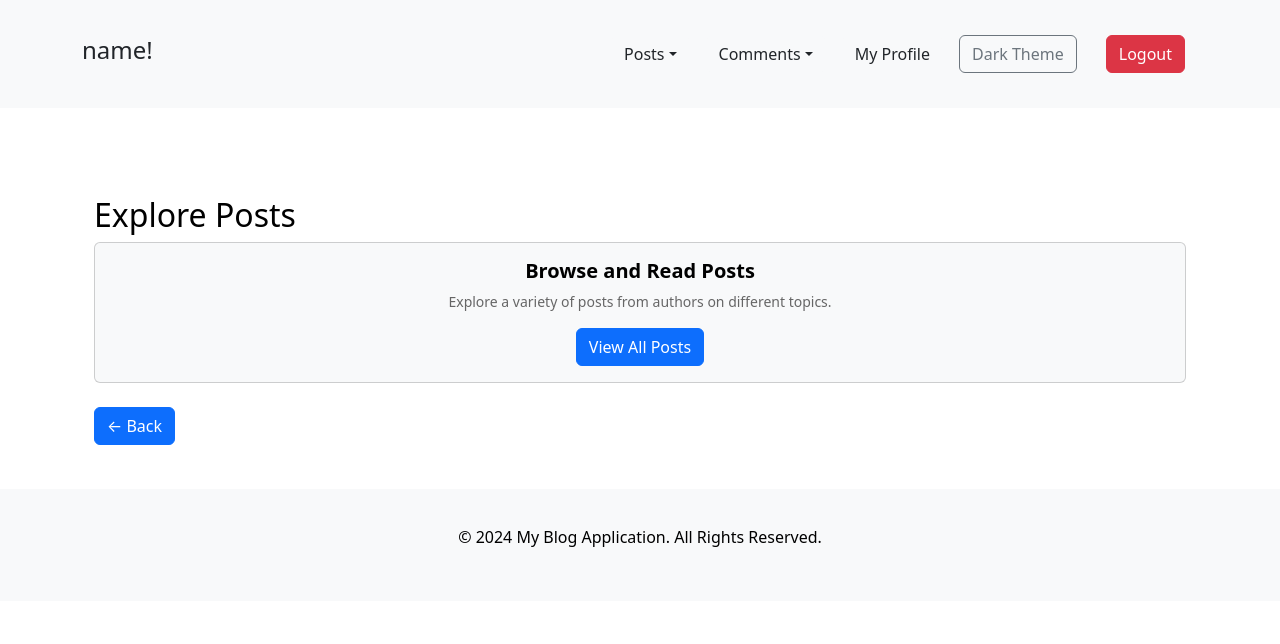
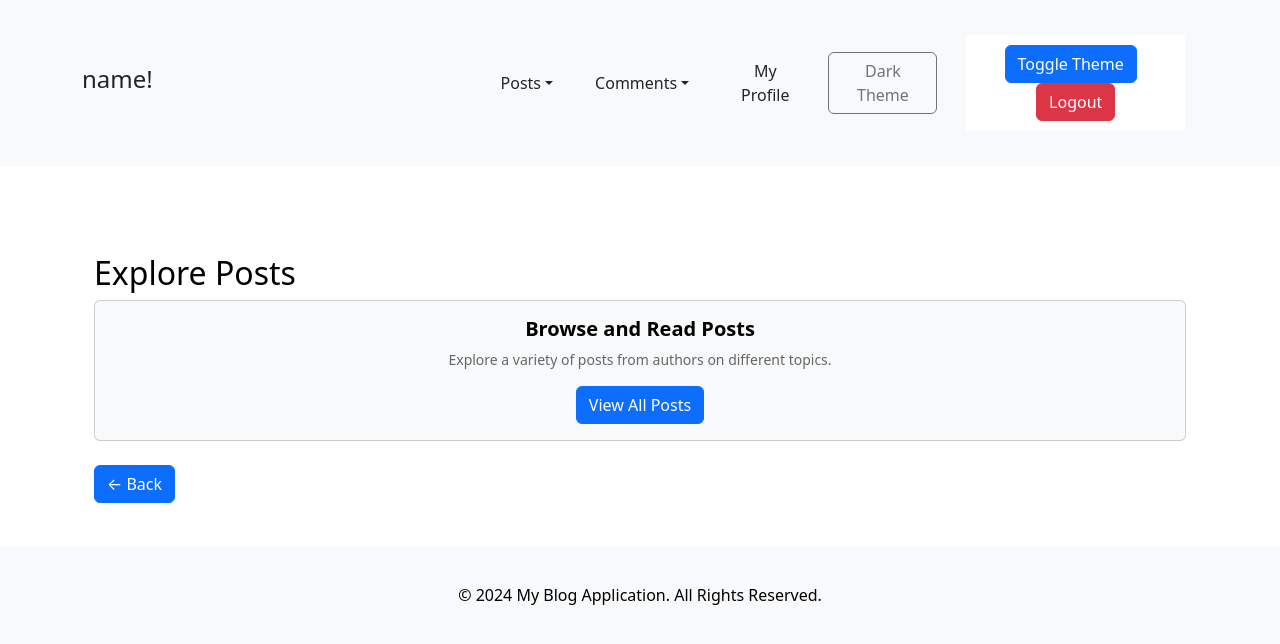
Before and after one commit to Logu3222007/Blog-Application, a React (Create React App) app in the folder client/: page /exploreposts in a window 1280 px wide. Shown: the top 644 px of the page. Built offline with nearby package versions, Linux system fonts and the light colour scheme; no server answers; sample sign-in values are in the browser's storage.

Commit message:
Update Logout.js

```diff
--- a/client/src/Authentication/Logout.js
+++ b/client/src/Authentication/Logout.js
@@ -1,9 +1,16 @@
-import React, { useState } from 'react';
+import React, { useState, useEffect } from 'react';
 import { useNavigate } from 'react-router-dom';
 
-const LogoutComponent = ({resetUser}) => {
+const Logout = ({ resetUser }) => {
   const [showModal, setShowModal] = useState(false); // State to control the modal visibility
+  const [theme, setTheme] = useState('light'); // State to track the theme preference
   const navigate = useNavigate();
+
+  useEffect(() => {
+    // Load the theme preference from localStorage when the component mounts
+    const savedTheme = localStorage.getItem('theme') || 'light'; // Default to 'light' if no preference is saved
+    setTheme(savedTheme);
+  }, []);
 
   const handleLogout = () => {
     setShowModal(true); // Show confirmation modal on button click
@@ -13,18 +20,36 @@ const LogoutComponent = ({resetUser}) => {
     // Remove the token from localStorage and navigate to the login page
     localStorage.removeItem('token');
     navigate('/login');
-    console.log("User logged out.");
-    resetUser('')
+    console.log('User logged out.');
+    resetUser('');
     setShowModal(false); // Close the modal after logout
   };
 
   const cancelLogout = () => {
-    console.log("User canceled the logout.");
+    console.log('User canceled the logout.');
     setShowModal(false); // Close the modal if canceled
   };
 
+  const toggleTheme = () => {
+    const newTheme = theme === 'light' ? 'dark' : 'light';
+    setTheme(newTheme);
+    localStorage.setItem('theme', newTheme); // Save the new theme in localStorage
+    console.log(`Theme changed to: ${newTheme}`);
+  };
+
   return (
-    <div>
+    <div
+      style={{
+        backgroundColor: theme === 'light' ? '#fff' : '#333',
+        color: theme === 'light' ? '#000' : '#fff',
+        padding: '10px',
+      }}
+    >
+      {/* Theme Toggle Button */}
+      <button onClick={toggleTheme} className="btn btn-primary" style={{ marginRight: '10px' }}>
+        Toggle Theme
+      </button>
+
       {/* Logout Button */}
       <button onClick={handleLogout} className="btn btn-danger">
         Logout
@@ -32,9 +57,18 @@ const LogoutComponent = ({resetUser}) => {
 
       {/* Confirmation Modal */}
       {showModal && (
-        <div className="modal fade show d-block" style={{ backgroundColor: 'rgba(0, 0, 0, 0.5)', border: 'none' }}>
+        <div
+          className="modal fade show d-block"
+          style={{ backgroundColor: 'rgba(0, 0, 0, 0.5)', border: 'none' }}
+        >
           <div className="modal-dialog">
-            <div className="modal-content">
+            <div
+              className="modal-content"
+              style={{
+                backgroundColor: theme === 'light' ? '#fff' : '#333',
+                color: theme === 'light' ? '#000' : '#fff',
+              }}
+            >
               <div className="modal-header">
                 <h5 className="modal-title">Confirm Logout</h5>
                 <button type="button" className="btn-close" onClick={cancelLogout}></button>
@@ -58,4 +92,4 @@ const LogoutComponent = ({resetUser}) => {
   );
 };
 
-export default LogoutComponent;
+export default Logout;
```
